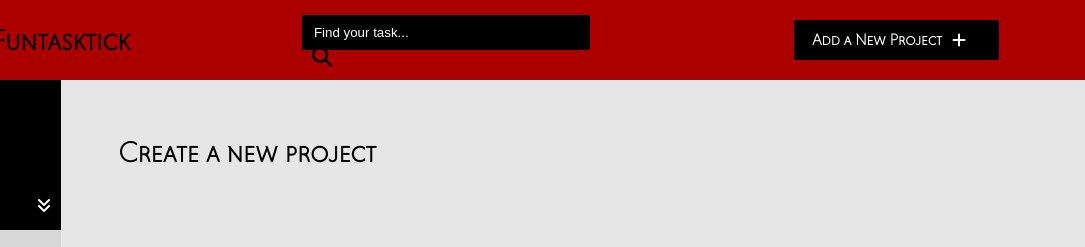
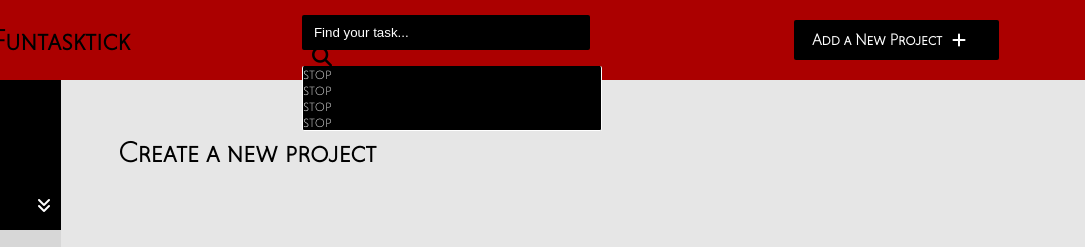
Before and after one commit to funkosaur/Funtasktick, a website built with webpack: page src/index.html in a window 1280 px wide. Shown: the top 247 px of the page, 195-1280 px from the left. Built offline with nearby package versions, Linux system fonts and the light colour scheme.

Commit message:
searchbar started

```diff
--- a/src/index.html
+++ b/src/index.html
@@ -16,6 +16,12 @@
       <div id="searchDiv">
         <input type="search" id="searchBar" placeholder="Find your task...">
         <label for="searchBar"><i class="fa-solid fa-magnifying-glass fa-lg"></i></i></label>
+        <ul id="searchList">
+          <li class="results">stop</li>
+          <li class="results">stop</li>
+          <li class="results">stop</li>
+          <li class="results">stop</li>
+        </ul>
       </div>
       <button id="addNewProject">Add a New Project  <i class="fa-solid fa-plus"></i></button>
     </header>
--- a/src/styles/style.css
+++ b/src/styles/style.css
@@ -86,6 +86,18 @@ body {
   opacity: 1; /* Firefox */
 }
 
+#searchList {
+  width: 300px;
+  background-color: black;
+  position: absolute;
+  z-index: 9999;
+  border-bottom: 1px solid white;
+  border-left: 1px solid white;
+  border-right: 1px solid white;
+  color: white;
+  border-radius: 2px;
+}
+
 i {
   margin-left: 10px;
 }
--- a/src/styles/tasksPage.css
+++ b/src/styles/tasksPage.css
@@ -117,6 +117,7 @@
   align-items: center;
   font-size: 1.2em;
   margin-top: 150px;
+  font-family: Niveau;
 }
 
 #notesArea{
```
